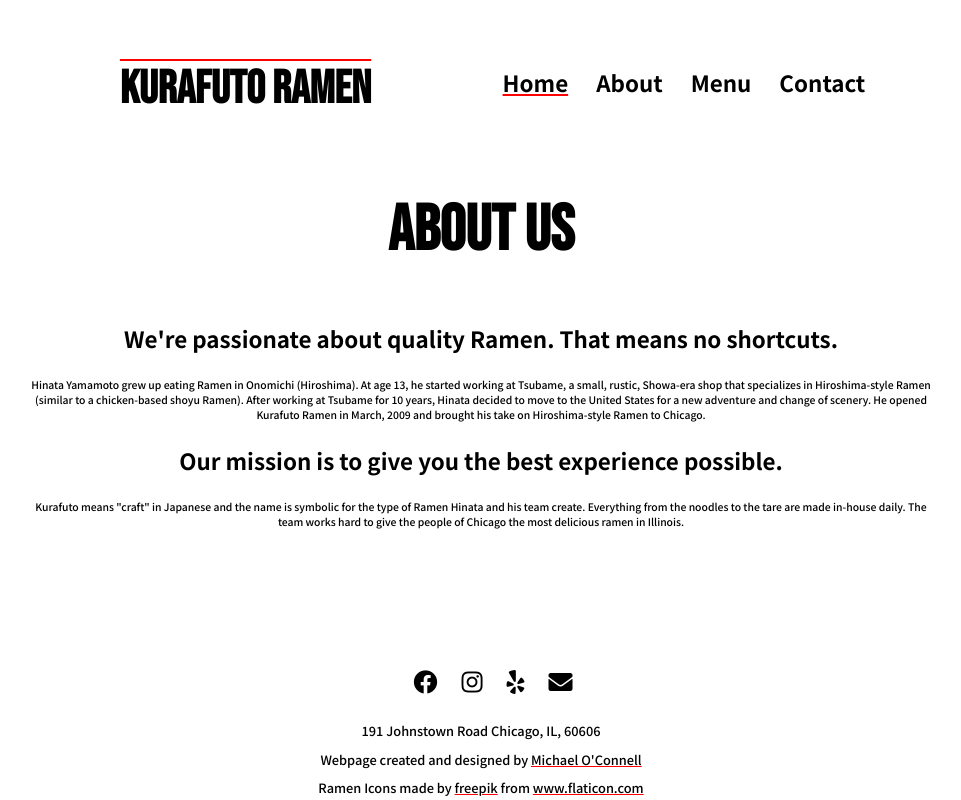
After one commit to michaeloconnelliii/karafutoRamen, a PHP site: page /about.html in a window 1280 px wide. The commit adds this page. Shown: the whole page, without its empty margins (159-1120 px from the left). Run offline with PHP 8.4, Linux system fonts and the light colour scheme.

Commit message:
About page is started. Text is finished. Need to style the rest of the page.

```diff
--- /dev/null
+++ b/about.html
@@ -0,0 +1,54 @@
+<!DOCTYPE html>
+<html lang="en">
+    <head>
+        <title>About</title>
+        <link href="style.css" rel="stylesheet">
+        <meta name="viewport" content="width=device-width, initial-scale=1">
+        <link rel="preconnect" href="https://fonts.googleapis.com">
+        <link rel="preconnect" href="https://fonts.gstatic.com" crossorigin>
+        <link href="https://fonts.googleapis.com/css2?family=Bebas+Neue&family=Noto+Sans+KR:wght@300;500;700;900&display=swap" rel="stylesheet">
+        <link rel="preconnect" href="https://cdnjs.cloudflare.com/ajax/libs/font-awesome/5.15.4/css/all.css">
+        <link rel="stylesheet" href="https://cdnjs.cloudflare.com/ajax/libs/font-awesome/5.15.4/css/all.css" integrity="sha512-4wfcoXlib1Aq0mUtsLLM74SZtmB73VHTafZAvxIp/Wk9u1PpIsrfmTvK0+yKetghCL8SHlZbMyEcV8Z21v42UQ==" crossorigin="anonymous" referrerpolicy="no-referrer">
+    </head>
+    <body class="main-grid">
+        <header>
+            <h1 class="logo title-page mobile-logo">Kurafuto Ramen</h1>
+            <button class="nav-btn nav-open-btn">
+                <img src="img/ramen-black.png" id="nav-img-open">
+            </button>
+            <nav>
+                <div class="nav-top">
+                    <h2 class="logo nav-logo title-page">Kurafuto Ramen</h2>
+                    <button class="nav-btn nav-close-btn">
+                        <img src="img/ramen-white.png" id="nav-img-close">
+                    </button>
+                </div>
+                <ul class="nav-menu">
+                    <li><a class="active-link" href="#">Home</a></li>
+                    <li><a href="#">About</a></li>
+                    <li><a href="#">Menu</a></li>
+                    <li><a href="#">Contact</a></li>
+                </ul>
+            </nav>
+        </header>
+        <main class="about">
+            <h2 class="page-title">About us</h2>
+            <p class="headlines">We're passionate about quality Ramen. That means no shortcuts.</p>
+            <p>Hinata Yamamoto grew up eating Ramen in Onomichi (Hiroshima). At age 13, he started working at Tsubame, a small, rustic, Showa-era shop that specializes in Hiroshima-style Ramen (similar to a chicken-based shoyu Ramen). After working at Tsubame for 10 years, Hinata decided to move to the United States for a new adventure and change of scenery. He opened Kurafuto Ramen in March, 2009 and brought his take on Hiroshima-style Ramen to Chicago.</p>
+            <p class="headlines">Our mission is to give you the best experience possible.</p>
+            <p>Kurafuto means "craft" in Japanese and the name is symbolic for the type of Ramen Hinata and his team create. Everything from the noodles to the tare are made in-house daily. The team works hard to give the people of Chicago the most delicious ramen in Illinois.</p>
+        </main>
+        <footer class="footer main-grid">
+            <p class="address">191 Johnstown Road Chicago, IL, 60606</p>
+            <p class="author contributors">Webpage created and designed by <a href="https://github.com/michaeloconnelliii">Michael O'Connell</a</p>
+            <ul class="social-list">
+                <li><a href="#" aria-label="Facebook"><i class="fab fa-facebook"></i></a></li>
+                <li><a href="#" aria-label="Instagram"><i class="fab fa-instagram"></i></a></li>
+                <li><a href="#" aria-label="Yelp"><i class="fab fa-yelp"></i></a></li>
+                <li><a href="#" aria-label="Email"><i class="fas fa-envelope"></i></a></li>
+            </ul>
+            <div class="attribution contributors">Ramen Icons made by <a href="https://www.flaticon.com/authors/freepik" title="freepik">freepik</a> from <a href="https://www.flaticon.com/" title="Flaticon">www.flaticon.com</a></div>
+        </footer>
+        <script src="index.js"></script>
+    </body>
+</html>
--- a/style.css
+++ b/style.css
@@ -31,6 +31,14 @@ a:hover, a:focus {
 strong {
     color: red;
 }
+
+.page-title {
+    text-align: center;
+    font-size: 4rem;
+    font-family: 'Bebas Neue', cursive;
+}
+
+/* ======= MAIN PAGE ======== */
 
 /* ======= Typography ======= */
 .logo {
@@ -527,3 +535,8 @@ footer > * {
         object-position: top;
     }
 }
+
+/* ======= ABOUT PAGE ======== */
+.about > * {
+    text-align: center;
+}
```
